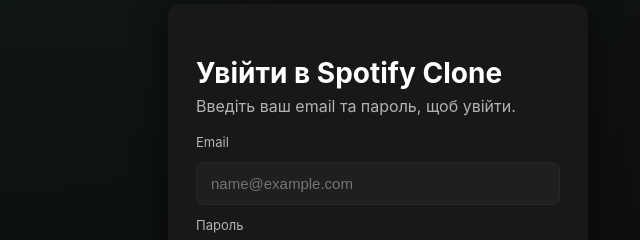
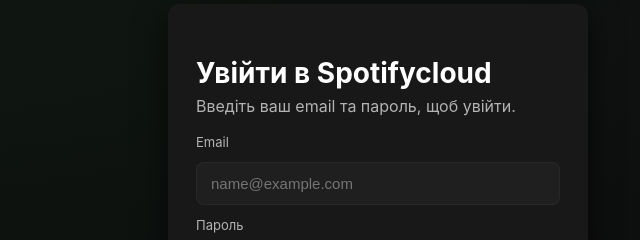
Before and after one commit to vitalik123452/spotifycloud, a plain HTML site: page login.html in a window 1280 px wide. Shown: the part 164-404 px from the top of the page, 262-902 px from the left. Drawn offline with Linux system fonts and the light colour scheme.

Commit message:
edit login

```diff
--- a/login.html
+++ b/login.html
@@ -151,7 +151,7 @@
 
 <body>
     <section class="card">
-        <h1>Увійти в Spotify Clone</h1>
+        <h1>Увійти в Spotifycloud</h1>
         <p class="lead">Введіть ваш email та пароль, щоб увійти.</p>
         <form id="loginForm" novalidate>
             <label for="email">Email</label>
```
